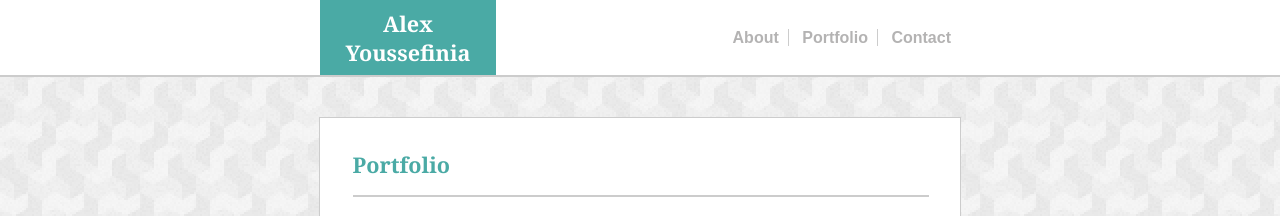
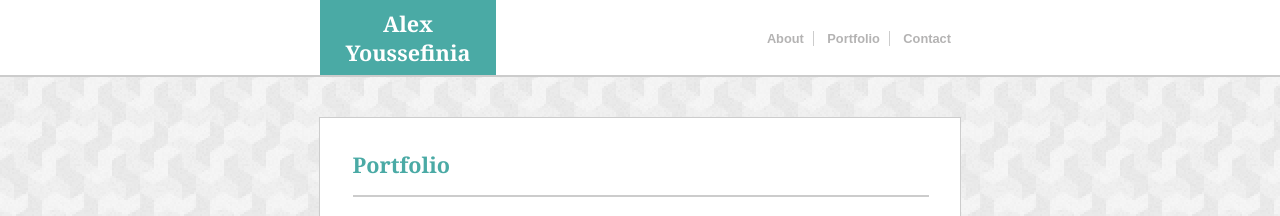
Before and after one commit to ayoussefinia/Basic-Portfolio, a plain HTML site: page portfolio.html in a window 1280 px wide. Shown: the top 216 px of the page. Drawn offline with Linux system fonts and the light colour scheme; grey boxes are pictures that could not be loaded.

Commit message:
changed nav styles

```diff
--- a/assets/css/style.css
+++ b/assets/css/style.css
@@ -308,6 +308,6 @@ h1, h2, h3 {
   color: white;
 }
 
-.portfolionavitem {
+/* .portfolionavitem {
   font-size: 1rem;
-}
+} */
```
